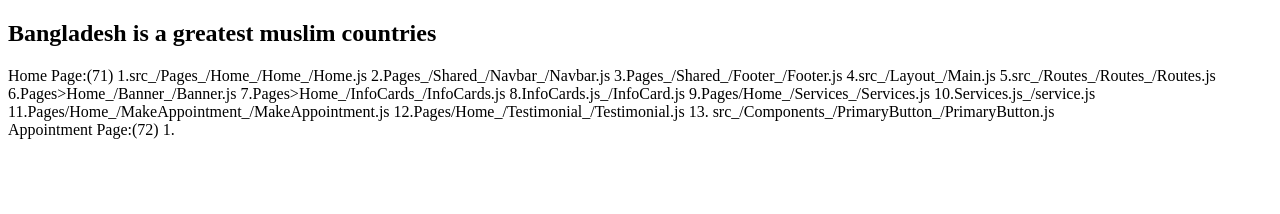
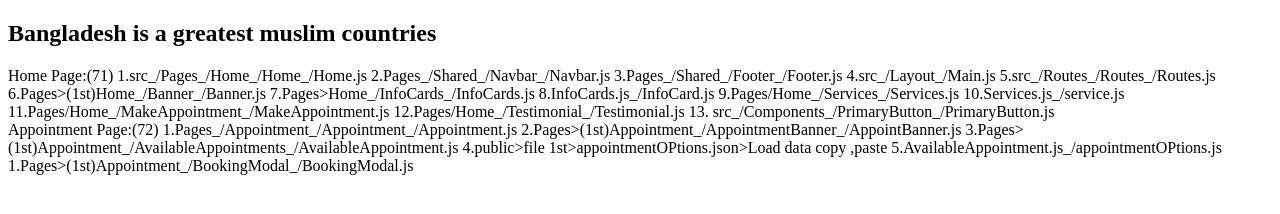
Before and after one commit to eqram1/doctors-appointment-practices, a plain HTML site: page index.html in a window 1280 px wide. Drawn offline with Linux system fonts and the light colour scheme.

Commit message:
added appointment,modal files

```diff
--- a/index.html
+++ b/index.html
@@ -9,14 +9,14 @@
 
 <body>
     <h2>Bangladesh is a greatest muslim countries</h2>
-    <div class="Router setup">
+    <div class="Router setup-HomePage">
         Home Page:(71)
         1.src_/Pages_/Home_/Home_/Home.js
         2.Pages_/Shared_/Navbar_/Navbar.js
         3.Pages_/Shared_/Footer_/Footer.js
         4.src_/Layout_/Main.js
         5.src_/Routes_/Routes_/Routes.js
-        6.Pages>Home_/Banner_/Banner.js
+        6.Pages>(1st)Home_/Banner_/Banner.js
         7.Pages>Home_/InfoCards_/InfoCards.js
         8.InfoCards.js_/InfoCard.js
         9.Pages/Home_/Services_/Services.js
@@ -25,9 +25,16 @@
         12.Pages/Home_/Testimonial_/Testimonial.js
         13. src_/Components_/PrimaryButton_/PrimaryButton.js
     </div>
-    <div class="Router setup">
+    <div class="Router setup-AppointmentPage">
         Appointment Page:(72)
-        1.
+        1.Pages_/Appointment_/Appointment_/Appointment.js
+        2.Pages>(1st)Appointment_/AppointmentBanner_/AppointBanner.js
+        3.Pages>(1st)Appointment_/AvailableAppointments_/AvailableAppointment.js
+        4.public>file 1st>appointmentOPtions.json>Load data copy ,paste
+        5.AvailableAppointment.js_/appointmentOPtions.js
+    </div>
+    <div class="Router setup-BookingModal">
+        1.Pages>(1st)Appointment_/BookingModal_/BookingModal.js
     </div>
 </body>
 
```
Also changed, not shown: Appointment.js (+88 -0 lines), BookingModal.js (added, +48 -0 lines), install.js (added, +18 -0 lines), styles.js (added, +14 -0 lines).
